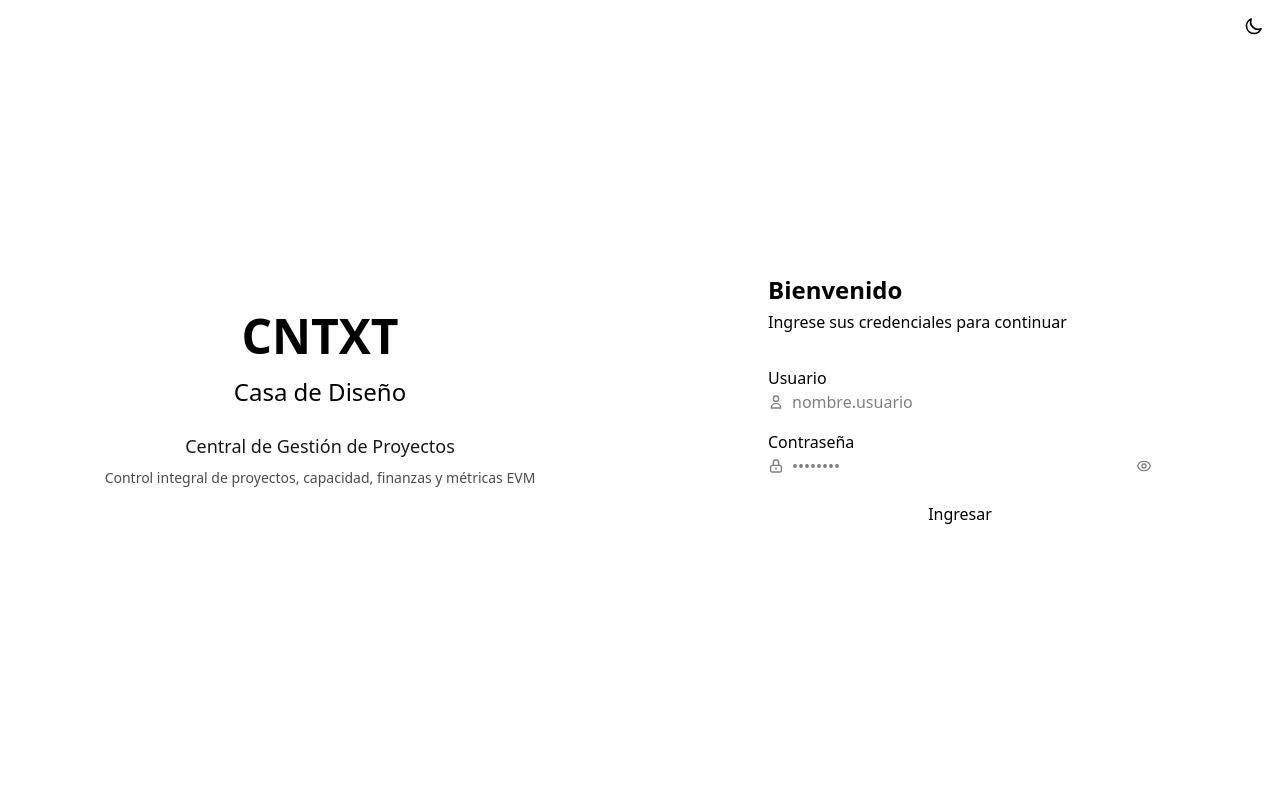
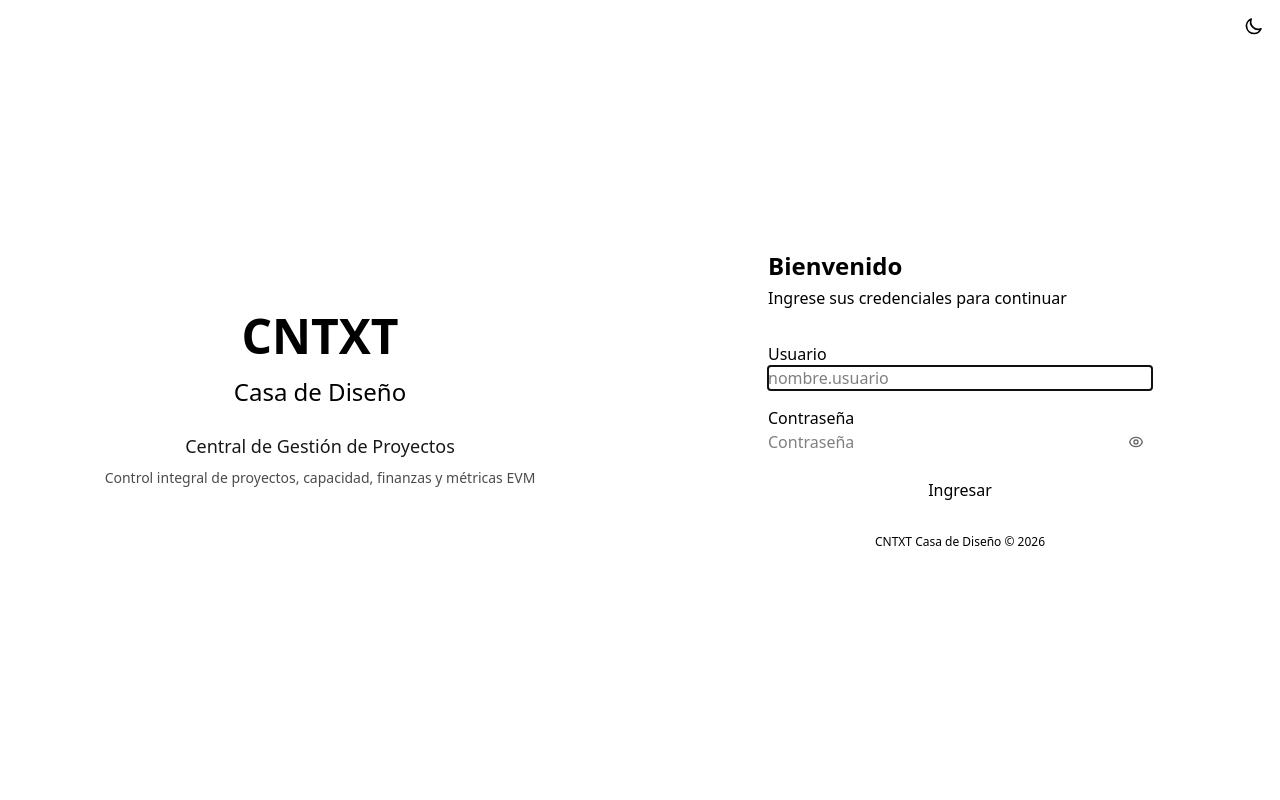
Before and after one commit to juan-cruz23/CENTRAL-CNTXT-IDI, a Django app: page /cuentas/login/ in a window 1280 px wide. Run offline with Django 5.2, Linux system fonts and the light colour scheme; some libraries are stand-ins or nearby versions.

Commit message:
fix: improve login page contrast in light mode
Differentiate form panel (bg-base-100) from body (bg-base-200), add
explicit text-base-content colors, simplify input markup, and add
password show/hide toggle with proper positioning.

Co-Authored-By: Claude Opus 4.6 <noreply@anthropic.com>

```diff
--- a/templates/accounts/login.html
+++ b/templates/accounts/login.html
@@ -45,16 +45,16 @@
     </div>
 
     <!-- Form Panel (right) -->
-    <div class="flex-1 flex items-center justify-center p-6">
+    <div class="flex-1 flex items-center justify-center p-6 bg-base-100">
       <div class="w-full max-w-sm" x-data="{ showPass: false }">
         <!-- Mobile brand -->
         <div class="text-center mb-8 lg:hidden">
-          <h1 class="text-3xl font-bold">CNTXT <span class="text-primary">Central</span></h1>
+          <h1 class="text-3xl font-bold text-base-content">CNTXT <span class="text-primary">Central</span></h1>
           <p class="text-base-content/60 mt-1">Gestión de Proyectos</p>
         </div>
 
         <div class="hidden lg:block mb-8">
-          <h2 class="text-2xl font-bold">Bienvenido</h2>
+          <h2 class="text-2xl font-bold text-base-content">Bienvenido</h2>
           <p class="text-base-content/60 mt-1">Ingrese sus credenciales para continuar</p>
         </div>
 
@@ -68,25 +68,23 @@
         <form method="post">
           {% csrf_token %}
           <div class="form-control mb-4">
-            <label class="label"><span class="label-text font-medium">Usuario</span></label>
-            <label class="input input-bordered flex items-center gap-2">
-              <svg xmlns="http://www.w3.org/2000/svg" class="h-4 w-4 opacity-50" fill="none" viewBox="0 0 24 24" stroke="currentColor"><path stroke-linecap="round" stroke-linejoin="round" stroke-width="2" d="M16 7a4 4 0 11-8 0 4 4 0 018 0zM12 14a7 7 0 00-7 7h14a7 7 0 00-7-7z" /></svg>
-              <input type="text" name="username" class="grow bg-transparent border-none outline-none" placeholder="nombre.usuario" required autofocus />
-            </label>
+            <label class="label"><span class="label-text font-medium text-base-content">Usuario</span></label>
+            <input type="text" name="username" class="input input-bordered w-full" placeholder="nombre.usuario" required autofocus />
           </div>
           <div class="form-control mb-6">
-            <label class="label"><span class="label-text font-medium">Contraseña</span></label>
-            <label class="input input-bordered flex items-center gap-2">
-              <svg xmlns="http://www.w3.org/2000/svg" class="h-4 w-4 opacity-50" fill="none" viewBox="0 0 24 24" stroke="currentColor"><path stroke-linecap="round" stroke-linejoin="round" stroke-width="2" d="M12 15v2m-6 4h12a2 2 0 002-2v-6a2 2 0 00-2-2H6a2 2 0 00-2 2v6a2 2 0 002 2zm10-10V7a4 4 0 00-8 0v4h8z" /></svg>
-              <input :type="showPass ? 'text' : 'password'" name="password" class="grow bg-transparent border-none outline-none" placeholder="••••••••" required />
-              <button type="button" @click="showPass = !showPass" class="btn btn-ghost btn-xs btn-square">
-                <svg x-show="!showPass" xmlns="http://www.w3.org/2000/svg" class="h-4 w-4 opacity-50" fill="none" viewBox="0 0 24 24" stroke="currentColor"><path stroke-linecap="round" stroke-linejoin="round" stroke-width="2" d="M15 12a3 3 0 11-6 0 3 3 0 016 0z" /><path stroke-linecap="round" stroke-linejoin="round" stroke-width="2" d="M2.458 12C3.732 7.943 7.523 5 12 5c4.478 0 8.268 2.943 9.542 7-1.274 4.057-5.064 7-9.542 7-4.477 0-8.268-2.943-9.542-7z" /></svg>
-                <svg x-show="showPass" x-cloak xmlns="http://www.w3.org/2000/svg" class="h-4 w-4 opacity-50" fill="none" viewBox="0 0 24 24" stroke="currentColor"><path stroke-linecap="round" stroke-linejoin="round" stroke-width="2" d="M13.875 18.825A10.05 10.05 0 0112 19c-4.478 0-8.268-2.943-9.543-7a9.97 9.97 0 011.563-3.029m5.858.908a3 3 0 114.243 4.243M9.878 9.878l4.242 4.242M9.88 9.88l-3.29-3.29m7.532 7.532l3.29 3.29M3 3l3.59 3.59m0 0A9.953 9.953 0 0112 5c4.478 0 8.268 2.943 9.543 7a10.025 10.025 0 01-4.132 5.411m0 0L21 21" /></svg>
+            <label class="label"><span class="label-text font-medium text-base-content">Contraseña</span></label>
+            <div class="relative">
+              <input :type="showPass ? 'text' : 'password'" name="password" class="input input-bordered w-full pr-10" placeholder="Contraseña" required />
+              <button type="button" @click="showPass = !showPass" class="absolute right-2 top-1/2 -translate-y-1/2 btn btn-ghost btn-xs btn-square">
+                <svg x-show="!showPass" xmlns="http://www.w3.org/2000/svg" class="h-4 w-4 opacity-60" fill="none" viewBox="0 0 24 24" stroke="currentColor"><path stroke-linecap="round" stroke-linejoin="round" stroke-width="2" d="M15 12a3 3 0 11-6 0 3 3 0 016 0z" /><path stroke-linecap="round" stroke-linejoin="round" stroke-width="2" d="M2.458 12C3.732 7.943 7.523 5 12 5c4.478 0 8.268 2.943 9.542 7-1.274 4.057-5.064 7-9.542 7-4.477 0-8.268-2.943-9.542-7z" /></svg>
+                <svg x-show="showPass" x-cloak xmlns="http://www.w3.org/2000/svg" class="h-4 w-4 opacity-60" fill="none" viewBox="0 0 24 24" stroke="currentColor"><path stroke-linecap="round" stroke-linejoin="round" stroke-width="2" d="M13.875 18.825A10.05 10.05 0 0112 19c-4.478 0-8.268-2.943-9.543-7a9.97 9.97 0 011.563-3.029m5.858.908a3 3 0 114.243 4.243M9.878 9.878l4.242 4.242M9.88 9.88l-3.29-3.29m7.532 7.532l3.29 3.29M3 3l3.59 3.59m0 0A9.953 9.953 0 0112 5c4.478 0 8.268 2.943 9.543 7a10.025 10.025 0 01-4.132 5.411m0 0L21 21" /></svg>
               </button>
-            </label>
+            </div>
           </div>
           <button type="submit" class="btn btn-primary w-full">Ingresar</button>
         </form>
+
+        <p class="text-center text-base-content/40 text-xs mt-8">CNTXT Casa de Diseño &copy; 2026</p>
       </div>
     </div>
   </div>
```
